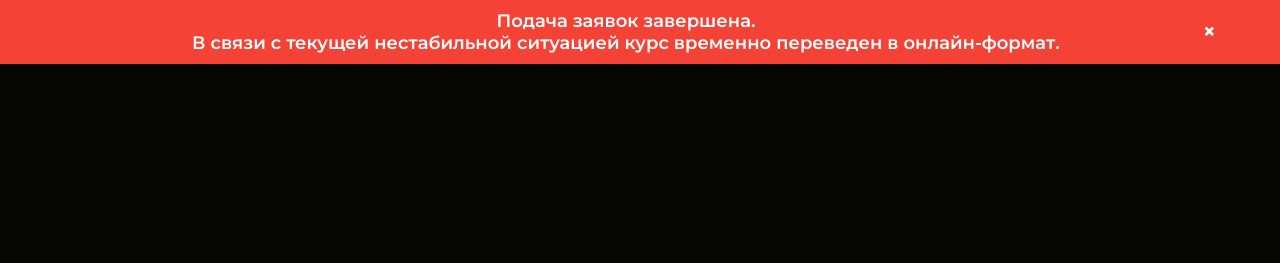
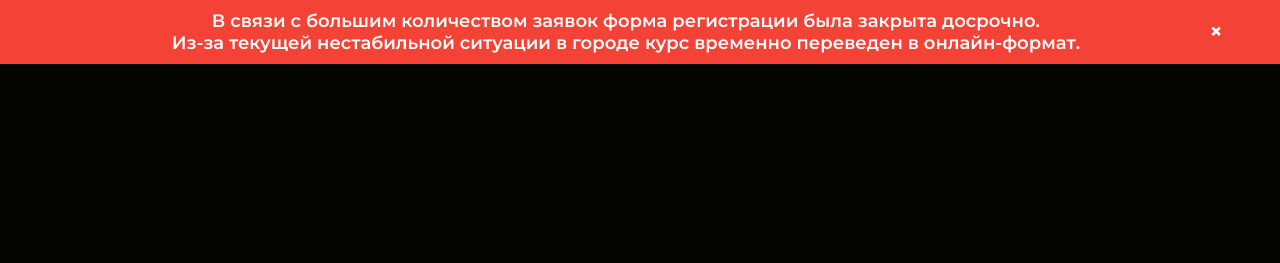
Before and after one commit to vdetstvepil/WASP-Academy-23, a plain HTML site: page index.html in a window 1280 px wide. Shown: the top 263 px of the page. Drawn offline with Linux system fonts and the light colour scheme.

Commit message:
Visual updates

```diff
--- a/index.html
+++ b/index.html
@@ -21,7 +21,7 @@
         </div>
         <div class="alert" >
             <p></p>
-            <p style="font-size: 18px; text-align: center">Подача заявок завершена.<br>В связи с текущей нестабильной ситуацией курс временно переведен в онлайн-формат.</p>
+            <p style="font-size: 18px; text-align: center">В связи с большим количеством заявок форма регистрации была закрыта досрочно.<br>Из-за текущей нестабильной ситуации в городе курс временно переведен в онлайн-формат.</p>
             <span class="closebtn" onclick="this.parentElement.style.display='none';">&times;</span>
         </div>
     </header>
```
